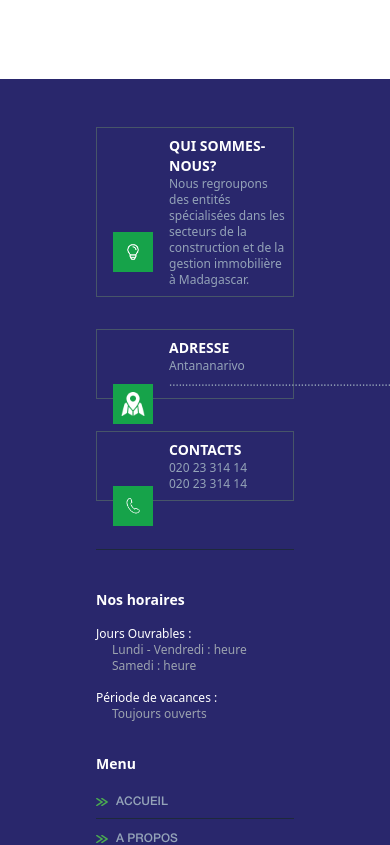
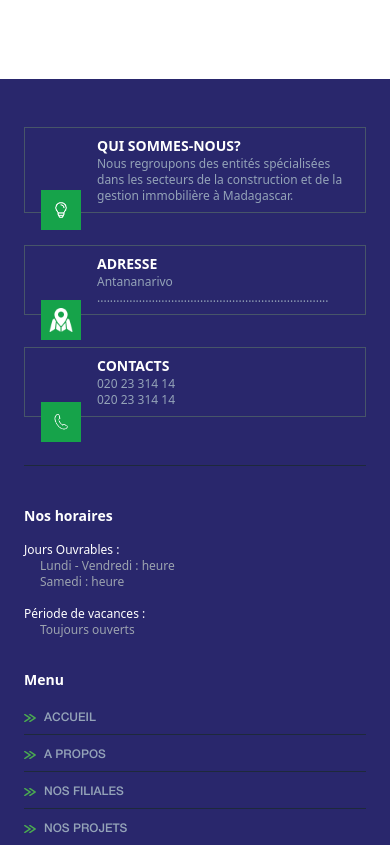
Before and after one commit to SylvHardDev/site-oria, a React (Vite) app: page / in a window 390 px wide. Shown: the part 9004-9849 px from the top of the page. Built offline with nearby package versions, Linux system fonts and the light colour scheme.

Commit message:
dix: resp all footer section

```diff
--- a/src/components/Footer/Footer.jsx
+++ b/src/components/Footer/Footer.jsx
@@ -13,9 +13,9 @@ import "./Footer.css";
 export default function Footer() {
   return (
     <footer className="bg-[#29276c] text-white py-12 pb-0">
-      <div className="container mx-auto px-24 ">
+      <div className="container mx-auto px-6 md:px-24 ">
         {/* Top section with three blocks */}
-        <div className="grid grid-cols-1 md:grid-cols-3 gap-8 mb-12">
+        <div className="grid grid-cols-1 md:grid-cols-2 lg:grid-cols-3 gap-8 mb-12">
           {/* Block 1: Qui sommes-nous */}
           <div className="flex pl-4 p-2 items-center border border-slate-600 relative">
             <div className="mr-4">
```
